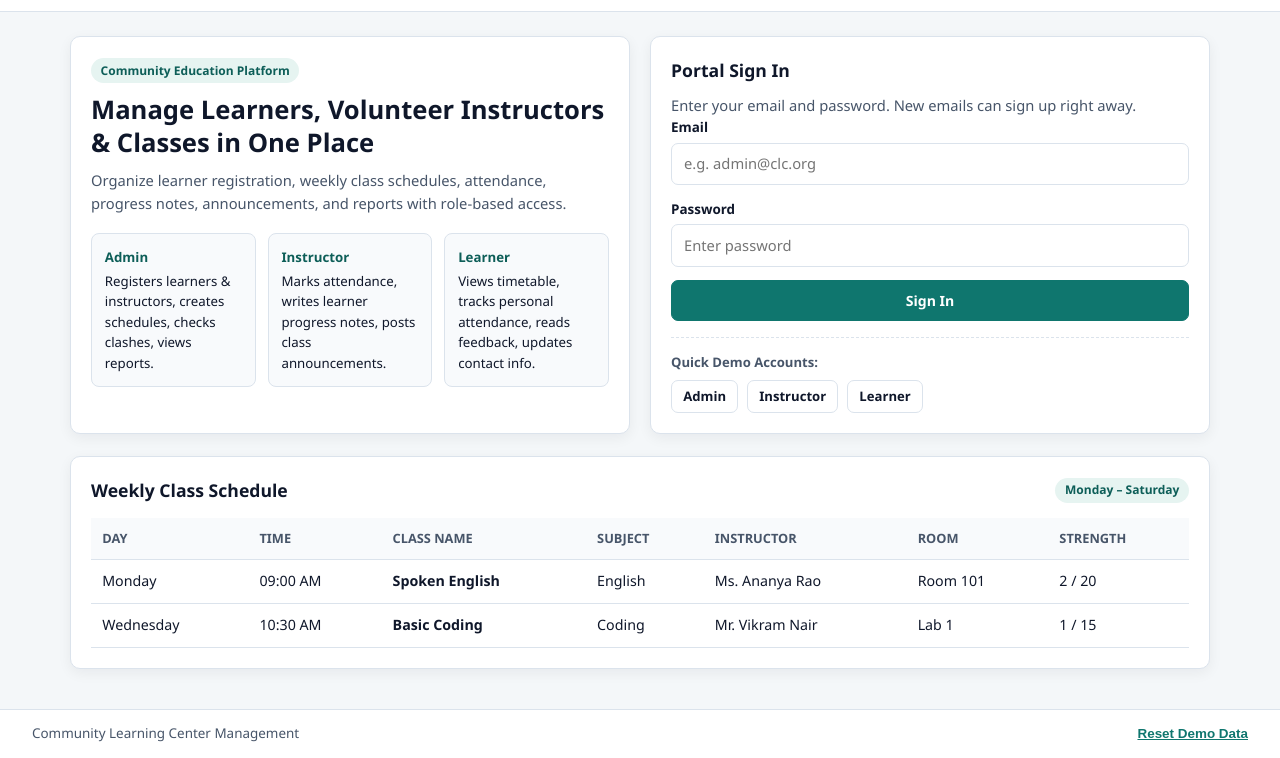
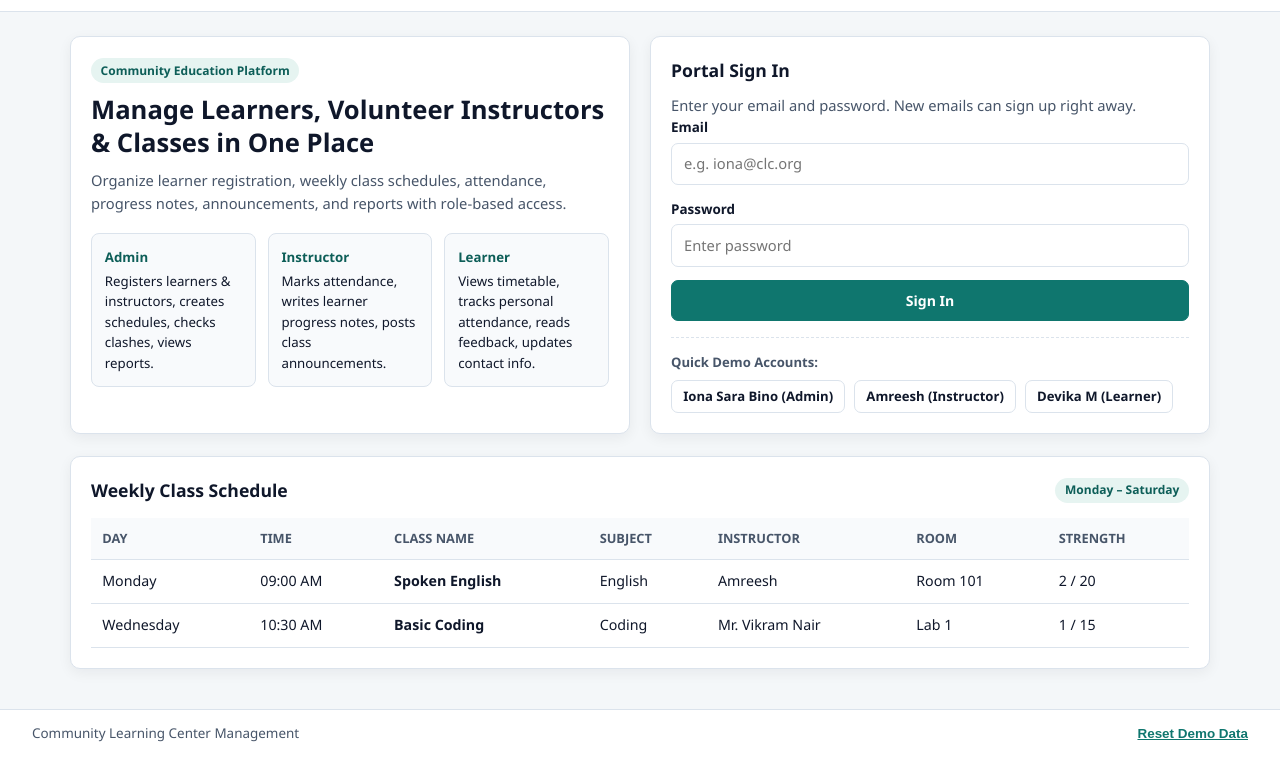
Before and after one commit to devikabaiju3/CLMS, a plain HTML site: page index.html in a window 1280 px wide. Shown: the part 62-820 px from the top of the page. Drawn offline with Linux system fonts and the light colour scheme.

Commit message:
Update demo accounts to Iona Sara Bino, Amreesh, and Devika M

```diff
--- a/index.html
+++ b/index.html
@@ -62,7 +62,7 @@
           <form id="login-form" onsubmit="handleLogin(event)">
             <div class="form-group">
               <label for="login-email">Email</label>
-              <input type="email" id="login-email" placeholder="e.g. admin@clc.org" required>
+              <input type="email" id="login-email" placeholder="e.g. iona@clc.org" required>
             </div>
             <div class="form-group">
               <label for="login-password">Password</label>
@@ -94,9 +94,9 @@
           <div class="demo-login-box">
             <p class="small-label">Quick Demo Accounts:</p>
             <div class="btn-row">
-              <button type="button" class="btn btn-sm btn-outline" onclick="quickLogin('admin@clc.org')">Admin</button>
-              <button type="button" class="btn btn-sm btn-outline" onclick="quickLogin('ananya@clc.org')">Instructor</button>
-              <button type="button" class="btn btn-sm btn-outline" onclick="quickLogin('aarav@mail.com')">Learner</button>
+              <button type="button" class="btn btn-sm btn-outline" onclick="quickLogin('iona@clc.org')">Iona Sara Bino (Admin)</button>
+              <button type="button" class="btn btn-sm btn-outline" onclick="quickLogin('amreesh@clc.org')">Amreesh (Instructor)</button>
+              <button type="button" class="btn btn-sm btn-outline" onclick="quickLogin('devika@mail.com')">Devika M (Learner)</button>
             </div>
           </div>
         </article>
--- a/script.js
+++ b/script.js
@@ -1,18 +1,18 @@
-const DATA_KEY = "clc_data_v1";
-const USER_KEY = "clc_user_v1";
+const DATA_KEY = "clc_data_v2";
+const USER_KEY = "clc_user_v2";
 
 const DEFAULT_DATA = {
   users: [
-    { email: "admin@clc.org", password: "admin123", role: "admin", name: "Center Coordinator", linkedId: "" },
-    { email: "ananya@clc.org", password: "inst123", role: "instructor", name: "Ms. Ananya Rao", linkedId: "inst-1" },
-    { email: "aarav@mail.com", password: "learn123", role: "learner", name: "Aarav Mehta", linkedId: "lrn-1" }
+    { email: "iona@clc.org", password: "admin123", role: "admin", name: "Iona Sara Bino", linkedId: "" },
+    { email: "amreesh@clc.org", password: "inst123", role: "instructor", name: "Amreesh", linkedId: "inst-1" },
+    { email: "devika@mail.com", password: "learn123", role: "learner", name: "Devika M", linkedId: "lrn-1" }
   ],
   instructors: [
-    { id: "inst-1", name: "Ms. Ananya Rao", email: "ananya@clc.org", phone: "9876501001", specialty: "English" },
+    { id: "inst-1", name: "Amreesh", email: "amreesh@clc.org", phone: "9876501001", specialty: "English" },
     { id: "inst-2", name: "Mr. Vikram Nair", email: "vikram@clc.org", phone: "9876501002", specialty: "Coding" }
   ],
   learners: [
-    { id: "lrn-1", name: "Aarav Mehta", email: "aarav@mail.com", phone: "9876543210", address: "Sector 5" },
+    { id: "lrn-1", name: "Devika M", email: "devika@mail.com", phone: "9876543210", address: "Sector 5" },
     { id: "lrn-2", name: "Diya Sharma", email: "diya@mail.com", phone: "9876543211", address: "Green Park" }
   ],
   classes: [
@@ -25,12 +25,12 @@ const DEFAULT_DATA = {
     { classId: "cls-2", date: "2026-11-25", learnerId: "lrn-1", status: "present" }
   ],
   progressNotes: [
-    { classId: "cls-1", learnerId: "lrn-1", author: "Ms. Ananya Rao", rating: 5, comment: "Speaks clearly in group tasks.", date: "2026-11-24" }
+    { classId: "cls-1", learnerId: "lrn-1", author: "Amreesh", rating: 5, comment: "Speaks clearly in group tasks.", date: "2026-11-24" }
   ],
   announcements: [
-    { id: "ann-1", title: "Weekend Study Lab", target: "all", message: "Computer lab is open Saturday 10 AM to 2 PM.", author: "Center Coordinator", date: "2026-11-24" },
-    { id: "ann-2", title: "Bring Practice Notebook", target: "cls-1", message: "Please bring your notebook on Monday.", author: "Ms. Ananya Rao", date: "2026-11-25" },
-    { id: "ann-3", title: "Volunteer Meeting", target: "instructors", message: "Short instructor review after Friday class.", author: "Center Coordinator", date: "2026-11-26" }
+    { id: "ann-1", title: "Weekend Study Lab", target: "all", message: "Computer lab is open Saturday 10 AM to 2 PM.", author: "Iona Sara Bino", date: "2026-11-24" },
+    { id: "ann-2", title: "Bring Practice Notebook", target: "cls-1", message: "Please bring your notebook on Monday.", author: "Amreesh", date: "2026-11-25" },
+    { id: "ann-3", title: "Volunteer Meeting", target: "instructors", message: "Short instructor review after Friday class.", author: "Iona Sara Bino", date: "2026-11-26" }
   ]
 };
 
```
Also changed, not shown: manage.html (+5 -5 lines), reports.html (+3 -3 lines).
